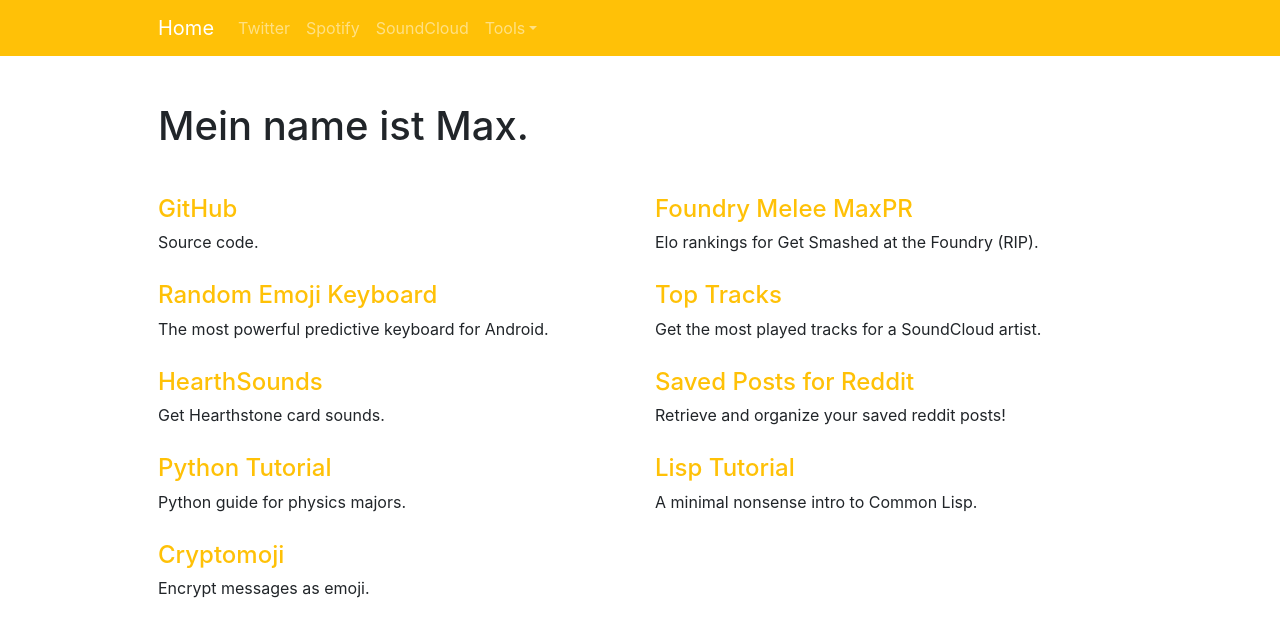
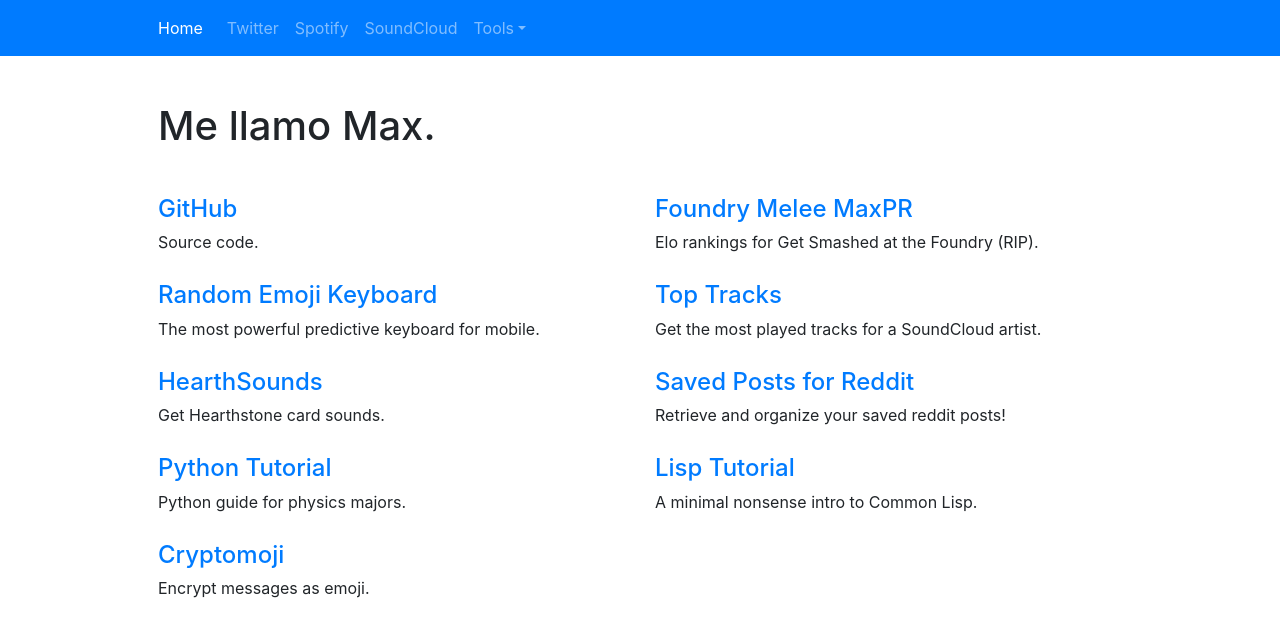
Before and after one commit to mtimkovich/maxtimkovich.com, a Flask app: page / in a window 1280 px wide. Shown: the top 637 px of the page. Run offline with Flask 2, Linux system fonts and the light colour scheme; some libraries are stand-ins or nearby versions.

Commit message:
lots of little changes

```diff
--- a/src/static/style.css
+++ b/src/static/style.css
@@ -20,6 +20,11 @@ body p + h4 {
     display: block;
 }
 
+.navbar-brand {
+    font-size: 1rem;
+    color: rgba(0,0,0,.5);
+}
+
 .container {
   width: auto;
   max-width: 994px;
@@ -33,3 +38,9 @@ body p + h4 {
     color: red;
     font-weight: bold;
 }
+
+@media screen and (min-width: 768px) {
+    .rwd-break {
+        display: none;
+    }
+}
--- a/src/templates/base.html
+++ b/src/templates/base.html
@@ -35,10 +35,10 @@
   </head>
 
   <body>
-      <nav class="navbar navbar-expand-md navbar-dark bg-warning">
+      <nav class="navbar navbar-expand-md navbar-dark bg-primary mb-5">
           <div class="container">
               <a class="navbar-brand" href="{{url_for('show')}}">Home</a>
-              <button class="navbar-toggler" type="button" data-toggle="collapse" data-target="#navbarsExample07" aria-controls="navbarsExample07" aria-expanded="false" aria-label="Toggle navigation">
+              <button class="navbar-toggler" type="button" data-toggle="collapse" data-target="#navbarCollapse" aria-controls="navbarCollapse" aria-expanded="false" aria-label="Toggle navigation">
                   <span class="navbar-toggler-icon"></span>
               </button>
               <div class="collapse navbar-collapse" id="navbarCollapse">
@@ -67,7 +67,7 @@
       </nav>
 
       <div class="container">
-          <div class="my-5">
+          <div class="mb-4">
               <h1>{% block header %}{% endblock %}</h1>
           </div>
 
--- a/src/templates/index.html
+++ b/src/templates/index.html
@@ -1,41 +1,41 @@
 {% extends "base.html" %}
 {% block title %}Max Timkovich{% endblock %}
 {% block content %}
-<div class="row">
+<div class="row mt-5">
     <div class="col-lg-6">
-        <h4><a class="text-warning" href="https://github.com/mtimkovich">GitHub</a></h4>
+        <h4><a href="https://github.com/mtimkovich">GitHub</a></h4>
         <p>Source code.</p>
 
-        <h4><a class="text-warning" href="https://play.google.com/store/apps/details?id=com.maxtimkovich.randomemojikeyboard">Random Emoji Keyboard</a></h4>
-        <p>The most powerful predictive keyboard for Android.</p>
+        <h4><a href="https://randomemojikeyboard.com">Random Emoji Keyboard</a></h4>
+        <p>The most powerful predictive keyboard for mobile.</p>
 
-        <h4><a class="text-warning" href={{url_for('hs.index')}}>HearthSounds</a></h4>
+        <h4><a href={{url_for('hs.index')}}>HearthSounds</a></h4>
         <p>Get Hearthstone card sounds.</p>
 
-        <h4><a class="text-warning" href={{url_for('show', page='python_tutorial')}}>Python Tutorial</a></h4>
+        <h4><a href={{url_for('show', page='python_tutorial')}}>Python Tutorial</a></h4>
         <p>Python guide for physics majors.</p>
 
-        <h4><a class="text-warning" href={{url_for('show', page='cryptomoji')}}>Cryptomoji</a></h4>
+        <h4><a href={{url_for('show', page='cryptomoji')}}>Cryptomoji</a></h4>
         <p>Encrypt messages as emoji.</p>
     </div>
 
     <div class="col-lg-6">
-        <h4><a class="text-warning" href="{{url_for('show', page='smash_maxpr')}}">Foundry Melee MaxPR</a></h4>
+        <h4><a href="{{url_for('show', page='smash_maxpr')}}">Foundry Melee MaxPR</a></h4>
         <p>Elo rankings for Get Smashed at the Foundry (RIP).</p>
 
-        <h4><a class="text-warning" href={{url_for('tt.index')}}>Top Tracks</a></h4>
+        <h4><a href={{url_for('tt.index')}}>Top Tracks</a></h4>
         <p>Get the most played tracks for a SoundCloud artist.</p>
 
-        <h4><a class="text-warning" href={{url_for('sp.index')}}>Saved Posts for Reddit</a></h4>
+        <h4><a href={{url_for('sp.index')}}>Saved Posts for Reddit</a></h4>
         <p>Retrieve and organize your saved reddit posts!</p>
 
-        <h4><a class="text-warning" href={{url_for('show', page='lisp_tutorial')}}>Lisp Tutorial</a></h4>
+        <h4><a href={{url_for('show', page='lisp_tutorial')}}>Lisp Tutorial</a></h4>
         <p>A minimal nonsense intro to Common Lisp.</p>
     </div>
 </div>
 
 <script>
-function hello() {
+$('h1').text(() => {
     var msgs = [
         'My name is Max.',
         'Me llamo Max.',
@@ -44,8 +44,6 @@ function hello() {
     ];
 
     return msgs[Math.floor(Math.random() * msgs.length)];
-}
-
-$('h1').text(hello);
+});
 </script>
 {% endblock %}
--- a/src/templates/lisp_tutorial.html
+++ b/src/templates/lisp_tutorial.html
@@ -241,7 +241,7 @@ These functions are to save you a bit of typing.</em></p>
 
 <hr />
 
-<p>by Max Timkovich</p>
+<p>by Max Timkovich (if you have any suggestions for improvements, shoot me an <a href="mailto:max@maxtimkovich.com">email</a>)</p>
 
 <p>last updated August 6, 2014</p>
 
--- a/src/templates/python_tutorial.html
+++ b/src/templates/python_tutorial.html
@@ -20,7 +20,7 @@
 <p>You can download Python 3 <a href="https://www.python.org/downloads/">here</a>.</p>
 <h2 id="getting-started">Getting started</h2>
 <p>Open Python. On Windows, it&#39;ll be called IDLE. It&#39;ll give you this:</p>
-<p><img src="/img/python_repl.png" alt="repl" class="img-responsive"></p>
+<p><img src="/img/python_repl.png" alt="repl" class="img-fluid"></p>
 <p>This is a REPL (read-eval-print loop). Anything you type will be run and printed to the screen. This is really useful for playing around with Python and trying out new concepts. You should try out most of the things in the tutorial in the REPL.</p>
 <p>Here&#39;s some stuff to try out to get a feel for Python. Hit enter after each command to have it run.</p>
 <pre><code># Printing stuff to the screen
```
Also changed, not shown: src/templates/cryptomoji.html (+59 -16 lines).
